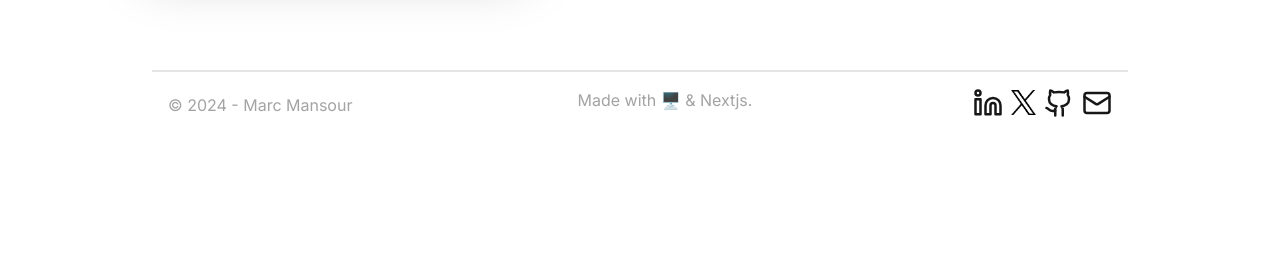
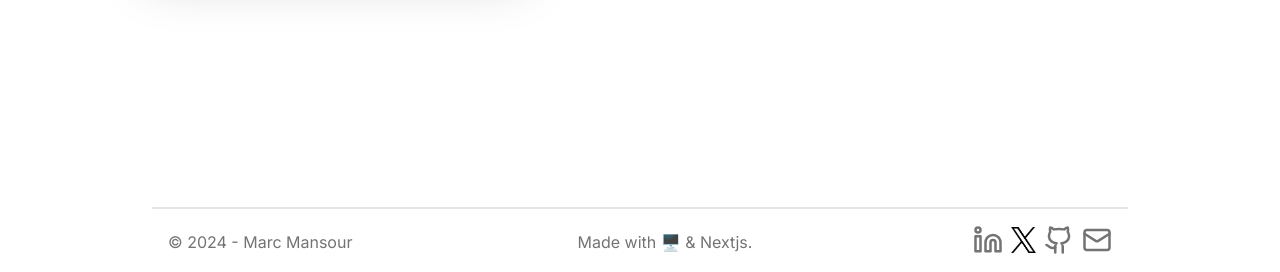
Before and after one commit to marcm8793/websitepersov2, a Next.js app: page / in a window 1280 px wide. Shown: the part 525-797 px from the top of the page. Built offline with nearby package versions, Linux system fonts and the light colour scheme.

Commit message:
Update footer component styling and structure

```diff
--- a/src/app/layout.tsx
+++ b/src/app/layout.tsx
@@ -27,10 +27,10 @@ export default function RootLayout({
 }) {
   return (
     <html lang="en">
-      <body className={inter.className}>
+      <body className={`${inter.className} min-h-screen flex flex-col`}>
         <ThemeProvider attribute="class" defaultTheme="system" enableSystem>
           <Topbar />
-          {children}
+          <main className="flex-grow">{children}</main>
           <Toaster />
           <Footer />
         </ThemeProvider>
--- a/src/components/layout/Footer.tsx
+++ b/src/components/layout/Footer.tsx
@@ -2,13 +2,14 @@ import { Github, Linkedin, Mail, Twitter } from "lucide-react";
 import Image from "next/image";
 
 const Footer = () => (
-  <footer className="mx-auto max-w-3xl px-4 sm:px-6 md:max-w-5xl ">
+  <footer className="mt-auto">
+    <div className="mx-auto max-w-3xl px-4 sm:px-6 md:max-w-5xl">
       <hr className="w-full h-0.5 mx-auto mt-8 bg-neutral-200 border-0"></hr>
-    <div className="mx-auto  p-4 flex flex-col text-center text-neutral-900 md:flex-row md:justify-between">
-      <div className="flex flex-row items-center justify-center space-x-1 text-neutral-400">
+      <div className="mx-auto p-4 flex flex-col text-center text-neutral-900 md:flex-row md:justify-between items-center">
+        <div className="flex flex-row items-center justify-center space-x-1 text-neutral-500">
           © {new Date().getFullYear()} - Marc Mansour
         </div>
-      <p className="text-neutral-400 text-center">
+        <p className="text-neutral-500 text-center">
           &nbsp;Made with 🖥️ & Nextjs.
         </p>
         <div className="flex flex-row items-center justify-center space-x-2 mb-1">
@@ -18,7 +19,7 @@ const Footer = () => (
             target="_blank"
           >
             <Linkedin
-            className="hover:-translate-y-1 transition-transform cursor-pointer dark:text-neutral-100"
+              className="hover:-translate-y-1 transition-transform cursor-pointer text-neutral-500 dark:text-neutral-100"
               size={30}
             />
           </a>
@@ -35,17 +36,20 @@ const Footer = () => (
               alt="Twitter"
             />
             <Image
-            className="hover:-translate-y-1 transition-transform cursor-pointer  dark:hidden"
+              className="hover:-translate-y-1 transition-transform cursor-pointer dark:hidden"
               height="25"
               width="25"
               src={"/logo-black.png"}
               alt="Twitter"
             />
           </a>
-
-        <a href="https://github.com/marcm8793" rel="noreferrer" target="_blank">
+          <a
+            href="https://github.com/marcm8793"
+            rel="noreferrer"
+            target="_blank"
+          >
             <Github
-            className="hover:-translate-y-1 transition-transform cursor-pointer dark:text-neutral-100"
+              className="hover:-translate-y-1 transition-transform cursor-pointer text-neutral-500 dark:text-neutral-100"
               size={30}
             />
           </a>
@@ -55,10 +59,11 @@ const Footer = () => (
             target="_blank"
           >
             <Mail
-            className="hover:-translate-y-1 transition-transform cursor-pointer dark:text-neutral-100"
+              className="hover:-translate-y-1 transition-transform cursor-pointer text-neutral-500 dark:text-neutral-100"
               size={30}
             />
           </a>
+        </div>
       </div>
     </div>
   </footer>
```
Lines whose indentation alone changed are shown as unchanged.
